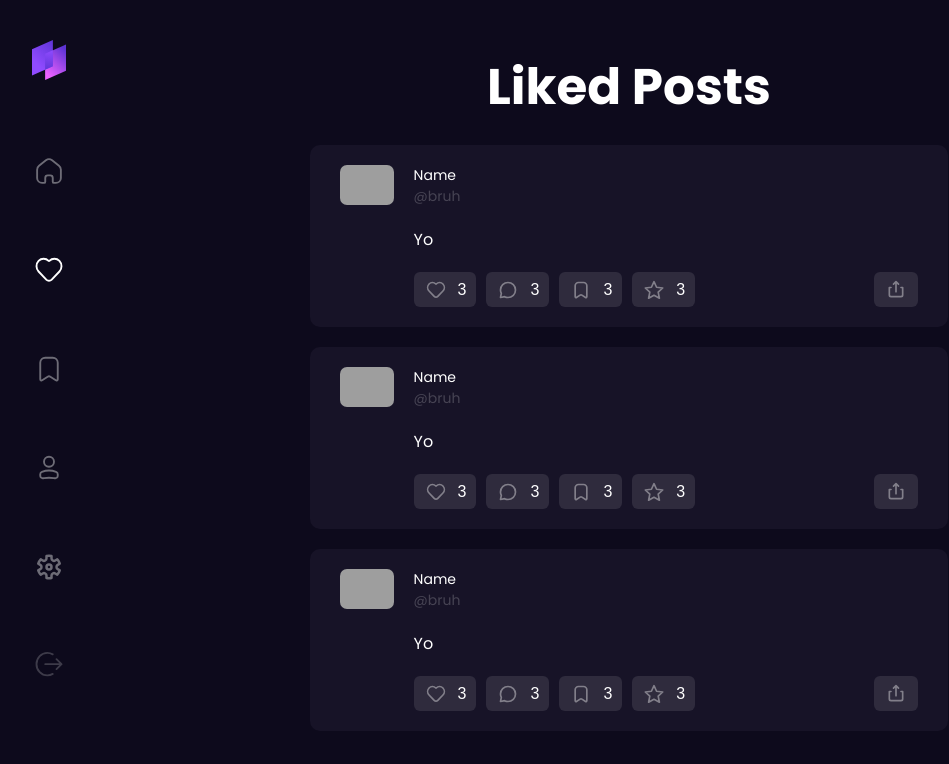
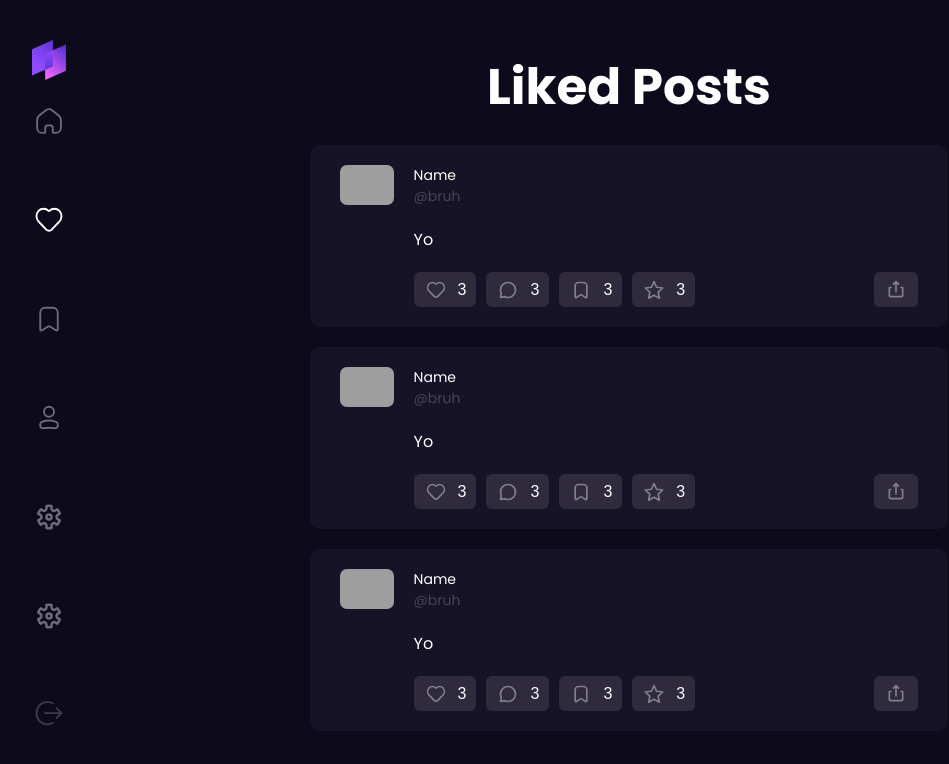
Before and after one commit to SakethBhardwajV/ChronoWrite, a React (Vite) app in the folder frontend/: page /likes in a window 1280 px wide. Shown: the top 764 px of the page, without its empty margins (11-960 px from the left). Built offline with nearby package versions, Linux system fonts and the light colour scheme; sample sign-in values are in the browser's storage; grey boxes are pictures that could not be loaded.

Commit message:
Create Admin Route & Admin Dashboard Screen

```diff
--- /dev/null
+++ b/frontend/src/components/AdminRoute.jsx
@@ -0,0 +1,14 @@
+import { Outlet, Navigate } from "react-router-dom";
+import { useSelector } from "react-redux";
+
+const AdminRoute = () => {
+  const { userInfo } = useSelector((state) => state.auth);
+
+  return userInfo && userInfo.isAdmin ? (
+    <Outlet />
+  ) : (
+    <Navigate to="/login" replace />
+  );
+};
+
+export default AdminRoute;
--- a/frontend/src/components/SideNavbar.jsx
+++ b/frontend/src/components/SideNavbar.jsx
@@ -1,10 +1,12 @@
-import { useDispatch } from "react-redux";
+import { useDispatch, useSelector } from "react-redux";
 import { Link, useNavigate } from "react-router-dom";
 import styles from "../styles/SideNavbar.module.css";
 import { logout } from "../slices/authSlice";
 import { useLogoutMutation } from "../slices/userApiSlice";
 
 const SideNavbar = ({ home, settings, likes, bookmarks, profile }) => {
+  const { userInfo } = useSelector((state) => state.auth);
+
   const dispatch = useDispatch();
   const navigate = useNavigate();
 
@@ -124,6 +126,30 @@ const SideNavbar = ({ home, settings, likes, bookmarks, profile }) => {
             />
           </svg>
         </Link>
+
+        {userInfo && userInfo.isAdmin && (
+          <Link to="/admin/dashboard" className={styles["navbar__item"]}>
+            <span className={styles["navbar__text"]}>Admin Dashboard</span>
+            <svg
+              width="24"
+              height="24"
+              viewBox="0 0 24 24"
+              fill="none"
+              className={`${styles["navbar__icon"]} ${
+                settings ? styles["navbar__icon--active"] : ""
+              }`}
+              xmlns="http://www.w3.org/2000/svg"
+            >
+              <circle cx="12" cy="12" r="2" strokeWidth="2" />
+              <path
+                d="M5.39855 5.87919C4.46882 6.88128 3.7937 8.0705 3.4006 9.34458L4.99991 10.2679C6.33324 11.0377 6.33324 12.9622 4.99991 13.732L3.39889 14.6564C3.5941 15.2864 3.86206 15.9047 4.20576 16.5C4.54945 17.0953 4.95088 17.6364 5.39888 18.1205L6.99994 17.1961C8.33327 16.4263 9.99994 17.3886 9.99994 18.9282L9.99994 20.775C11.2999 21.0716 12.6673 21.0815 14 20.7774L14 18.9283C14 17.3887 15.6667 16.4264 17 17.1962L18.6014 18.1208C19.5312 17.1187 20.2063 15.9295 20.5994 14.6554L19 13.732C17.6667 12.9622 17.6667 11.0377 19 10.2679L20.6011 9.34352C20.4059 8.7135 20.1379 8.09527 19.7942 7.49998C19.4505 6.90468 19.0491 6.36349 18.6011 5.87941L17 6.80377C15.6667 7.57357 14 6.61132 14 5.07172L14 3.22499C12.7001 2.92838 11.3326 2.91844 9.99994 3.22257L9.99994 5.0717C9.99994 6.6113 8.33327 7.57355 6.99994 6.80375L5.39855 5.87919Z"
+                strokeWidth="2"
+                strokeLinejoin="round"
+              />
+            </svg>
+          </Link>
+        )}
+
         <div className={styles["navbar__item"]} onClick={handleLogout}>
           <span className={styles["navbar__text"]}>Logout</span>
           <svg
@@ -136,9 +162,9 @@ const SideNavbar = ({ home, settings, likes, bookmarks, profile }) => {
           >
             <path
               d="M12.0002 4.33333L14.6668 7M14.6668 7L12.0002 9.66667M14.6668 7H6.00016M10.0002 1.80269C9.15033 1.29218 8.16366 1 7.11127 1C3.9203 1 1.3335 3.68629 1.3335 7C1.3335 10.3137 3.9203 13 7.11127 13C8.16366 13 9.15033 12.7078 10.0002 12.1973"
-              stroke-opacity="0.5"
-              stroke-linecap="round"
-              stroke-linejoin="round"
+              strokeOpacity="0.5"
+              strokeLinecap="round"
+              strokeLinejoin="round"
             />
           </svg>
         </div>
--- a/frontend/src/main.jsx
+++ b/frontend/src/main.jsx
@@ -10,15 +10,17 @@ import { Provider } from "react-redux";
 import store from "./store";
 import App from "./App.jsx";
 import "./globals.css";
+import AuthRoute from "./components/AuthRoute";
+import AdminRoute from "./components/AdminRoute";
 import LoginScreen from "./screens/LoginScreen.jsx";
 import RegisterScreen from "./screens/RegisterScreen";
 import VerifyScreen from "./screens/VerifyScreen";
 import LandingScreen from "./screens/LandingScreen";
 import HomeScreen from "./screens/HomeScreen";
-import AuthRoute from "./components/AuthRoute";
 import BookmarksScreen from "./screens/BookmarksScreen";
 import LikesScreen from "./screens/LikesScreen";
 import ProfileScreen from "./screens/ProfileScreen";
+import AdminDashboardScreen from "./screens/admin/AdminDashboardScreen";
 
 const router = createBrowserRouter(
   createRoutesFromElements(
@@ -36,6 +38,10 @@ const router = createBrowserRouter(
         <Route path="/likes" element={<LikesScreen />} />
         <Route path="/profile" element={<ProfileScreen />} />
       </Route>
+
+      <Route path="" element={<AdminRoute />}>
+        <Route path="/admin/dashboard" element={<AdminDashboardScreen />} />
+      </Route>
     </>
   )
 );
--- /dev/null
+++ b/frontend/src/screens/admin/AdminDashboardScreen.jsx
@@ -0,0 +1,7 @@
+import React from "react";
+
+const AdminDashboardScreen = () => {
+  return <div>AdminDashboardScreen</div>;
+};
+
+export default AdminDashboardScreen;
```
Also changed, not shown: 1 other file (tests, documents, lock files or other folders).
